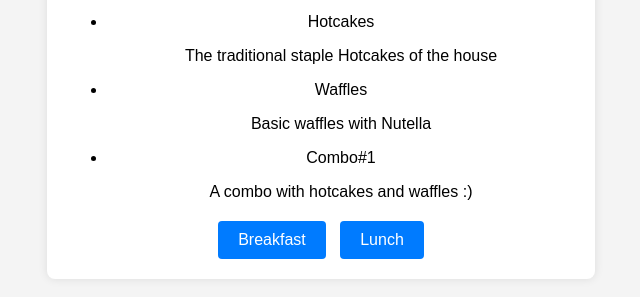
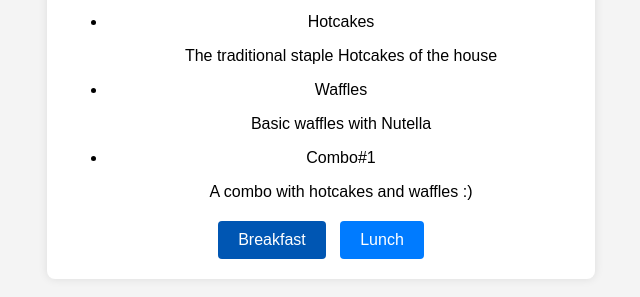
Before and after one commit to Roberto0611/JSContentSwitche, a plain HTML site: page index.html in a window 1280 px wide. Both pictures are taken after a click on the button "Breakfast". Shown: the part 321-618 px from the top of the page, without its empty margins (319-959 px from the left). Drawn offline with Linux system fonts and the light colour scheme.

Commit message:
Final commit :)

```diff
--- a/main.js
+++ b/main.js
@@ -2,7 +2,7 @@
 
 //Get text to change, list and buttons
 var inputText = document.getElementById("content-text");
-var brekfastButton = document.getElementById("breakfastButton");
+var breakfastButton = document.getElementById("breakfastButton");
 var lunchButton = document.getElementById("lunchButton");
 var list = document.getElementById('list')
 
@@ -11,14 +11,18 @@ var breakfastText = 'breakfast content...'
 var lunchText = 'lunch content...'
 
 //Button listeners
-brekfastButton.addEventListener('click',function(){
+breakfastButton.addEventListener('click',function(){
     inputText.textContent = breakfastText;
     displayBreakfastItems();
+    breakfastButton.classList.add('pressed');
+    lunchButton.classList.remove('pressed');
 })
 
 lunchButton.addEventListener('click',function(){
     inputText.textContent = lunchText;
-    displayLunchItems()
+    displayLunchItems();
+    lunchButton.classList.add('pressed');
+    breakfastButton.classList.remove('pressed');
 })
 
 // Función para mostrar elementos de desayuno
@@ -53,7 +57,6 @@ function displayLunchItems() {
     //Create Items
     lunchItems.forEach(function (item,item2) {
         var listItem = document.createElement('li');
-        console.log(item);
         listItem.textContent = item;
         list.appendChild(listItem);
 
--- a/style.css
+++ b/style.css
@@ -39,3 +39,7 @@ button:hover {
 #content-text{
     font-weight: bold;
 }
+
+.pressed{
+    background-color: #0056b3;
+}
```
